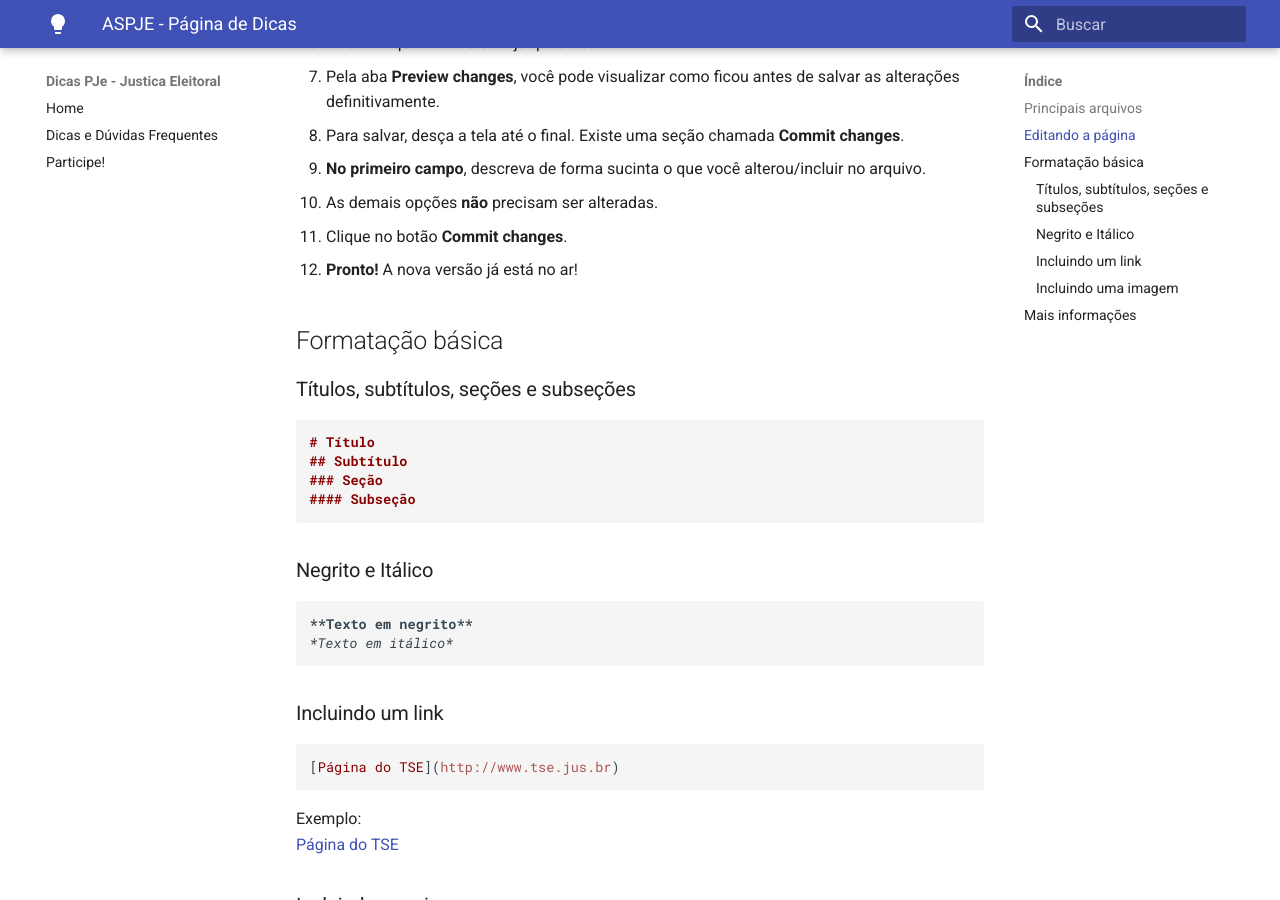
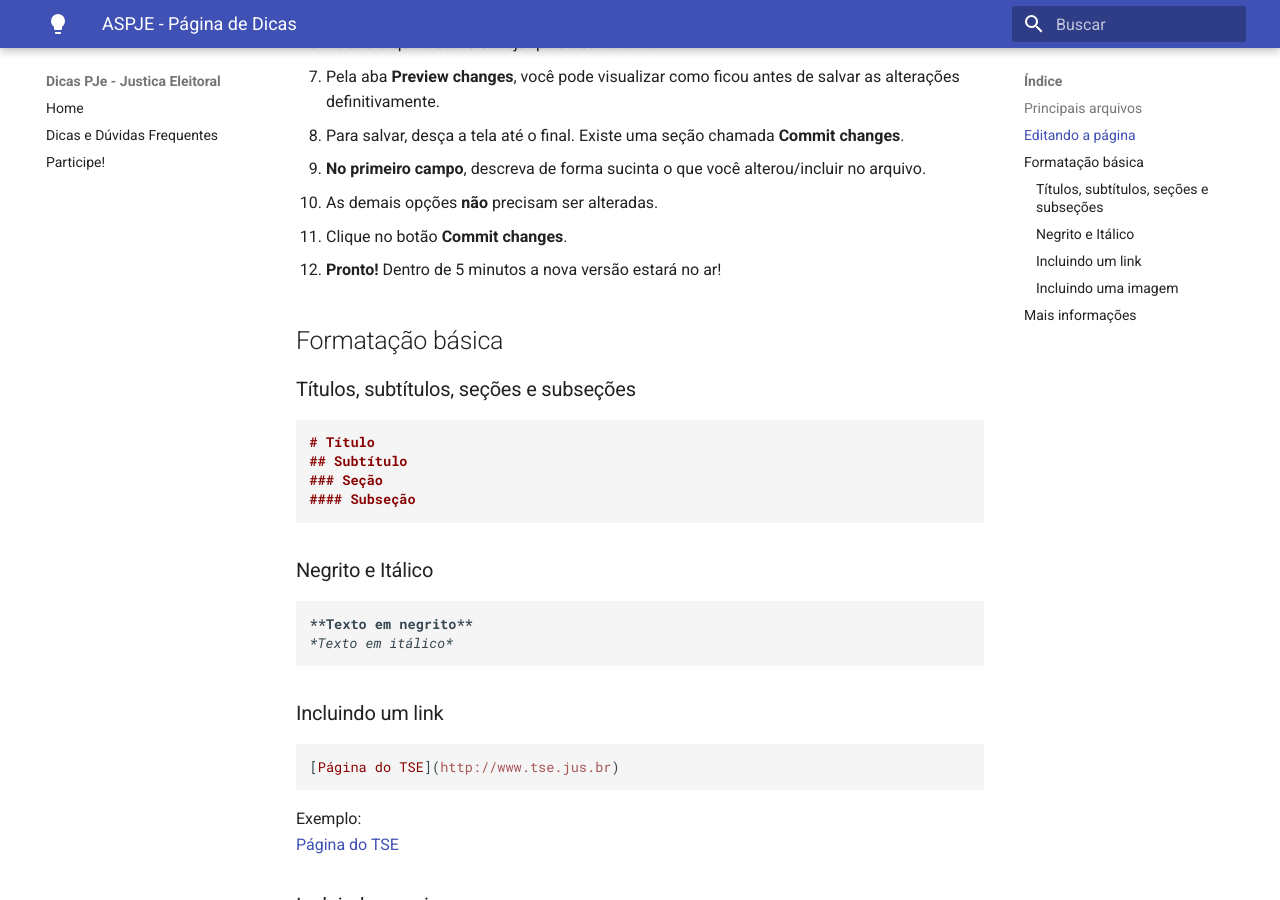
Before and after one commit to PJeJE/dicas_versao_1, an MkDocs documentation site: the page built from docs/aspje/como_editar_pagina.md, in a window 1280 px wide and 900 px high, scrolled down 562 px. Built offline with MkDocs 1.6.1 and Material for MkDocs 9.7.7, drawn with Linux system fonts in a browser that asks for light colours; nearby versions of some CDN libraries.

```diff
--- a/docs/aspje/como_editar_pagina.md
+++ b/docs/aspje/como_editar_pagina.md
@@ -21,7 +21,7 @@
 * **No primeiro campo**, descreva de forma sucinta o que você alterou/incluir no arquivo.
 * As demais opções **não** precisam ser alteradas.
 * Clique no botão **Commit changes**.
-* **Pronto!** A nova versão já está no ar!
+* **Pronto!** Dentro de 5 minutos a nova versão estará no ar!
 
 
 ## Formatação básica
```
